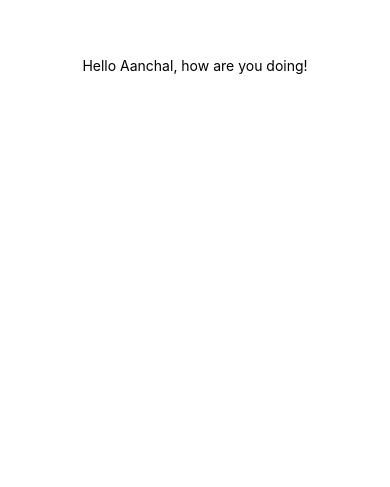
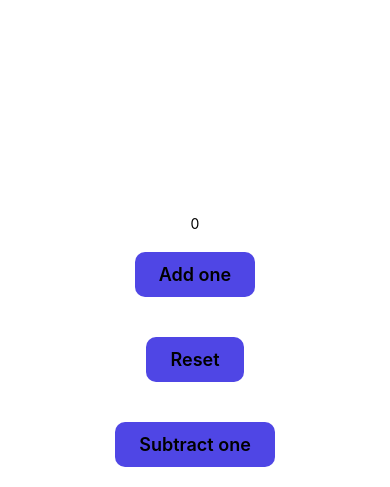
Before and after one commit to Aanchal-19/habit-tracker, a React Native app: screen / in a window 390 px wide. Shown: the part 357-844 px from the top of the page. Built offline with nearby package versions, Linux system fonts and the light colour scheme.

Commit message:
feat: Add counter to learn useState

```diff
--- a/App.tsx
+++ b/App.tsx
@@ -1,11 +1,21 @@
 import { StatusBar } from 'expo-status-bar';
-import { StyleSheet, Text, View } from 'react-native';
+import { StyleSheet, Text, View, Pressable} from 'react-native';
+import { useState } from 'react'
 
 export default function App() {
+  const [count, setCount] = useState(0);
   return (
     <View style={styles.container}>
-      <Text>Hello Aanchal, how are you doing!</Text>
-      <StatusBar style="auto" />
+      <Text style={styles.count}>{count}</Text>
+      <Pressable style={styles.button} onPress = {() => setCount(count + 1)}>
+        <Text style={styles.buttonText}>Add one</Text>
+      </Pressable>
+      <Pressable style={styles.button} onPress = {() => setCount(0)}>
+        <Text style={styles.buttonText}>Reset</Text>
+      </Pressable>
+      <Pressable style={styles.button} onPress = {() => setCount(count - 1)}>
+        <Text style={styles.buttonText}>Subtract one</Text>
+      </Pressable>
     </View>
   );
 }
@@ -15,6 +25,9 @@ const styles = StyleSheet.create({
     flex: 1,
     backgroundColor: '#fff',
     alignItems: 'center',
-    justifyContent: 'center',
+    justifyContent: 'flex-end',
   },
+  count: {countSize: 64, countWeight: '700'},
+  button: {marginTop: 20, marginBottom: 20, backgroundColor: '#4f46e5', paddingHorizontal: 24, paddingVertical: 12, borderRadius: 10},
+  buttonText: {colour: '#fff', fontSize: 18, fontWeight: '600'}
 });
```
